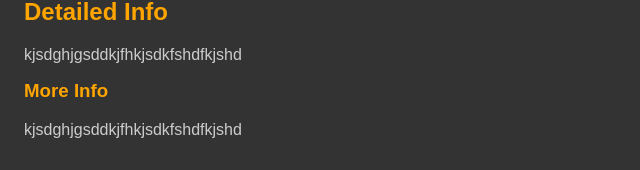
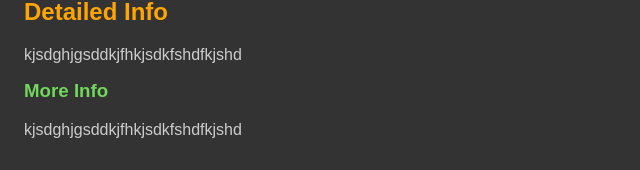
Before and after one commit to Scientific-Research/mk-003-sass-basics, a React (Vite) app: page / in a window 1280 px wide. Shown: the part 110-280 px from the top of the page, without its empty margins (0-640 px from the left). Built offline with nearby package versions, Linux system fonts and the light colour scheme.

Commit message:
it takes the local variable color of h3 not the global variable color!

```diff
--- a/src/App.scss
+++ b/src/App.scss
@@ -15,12 +15,11 @@ body {
     // color: yellow;
     color: $headerColor;
     margin-top: $headerTopMargin;
-
   }
   h3 {
     // color: yellow;
+    $headerColor: rgb(112, 216, 91);
     color: $headerColor;
     margin-top: $headerTopMargin;
-
   }
 }
```
